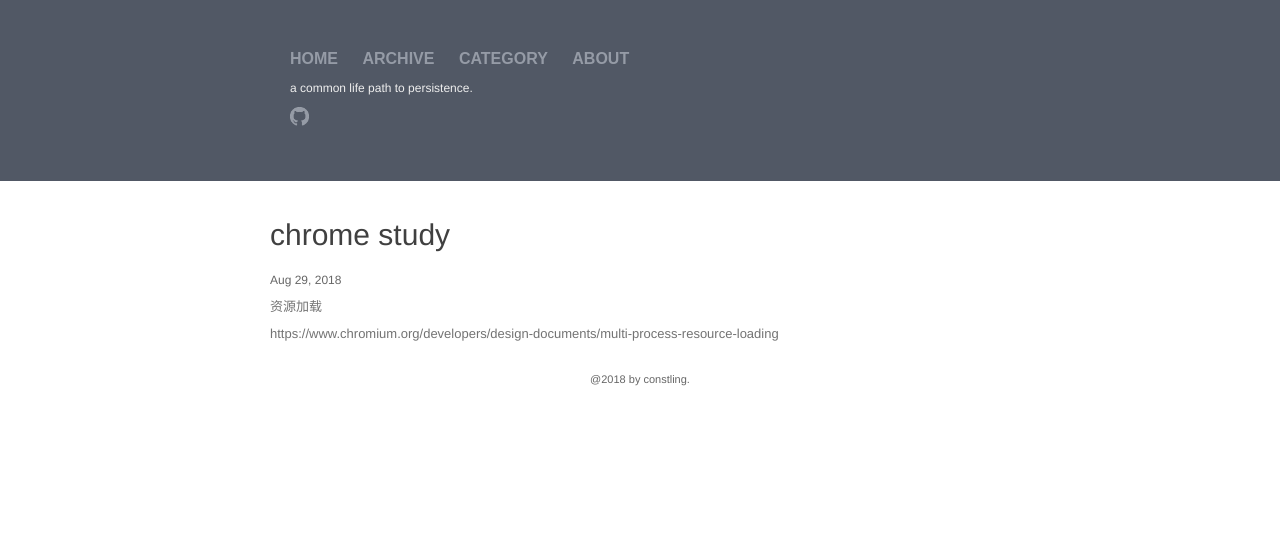
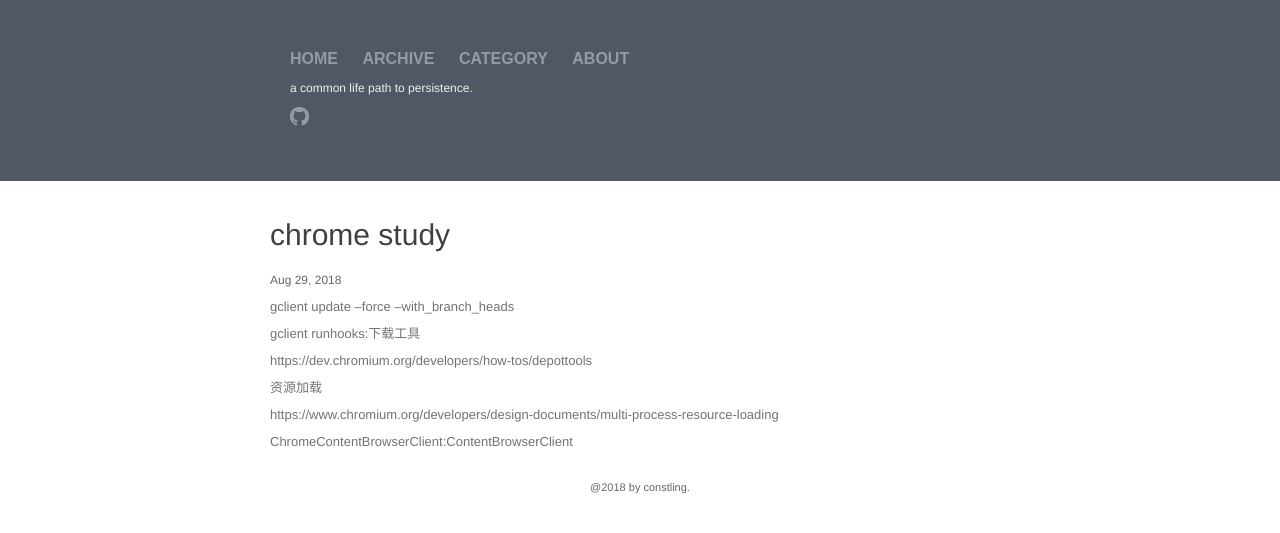
Before and after one commit to constling/constling.github.io, a Jekyll site: the page built from _posts/2018-08-29-chrome study.markdown, in a window 1280 px wide. Shown: the top 533 px of the page. Built offline with Jekyll 4.4.1, drawn with Linux system fonts in a browser that asks for light colours; comment, search, counter and statistics services are not loaded.

Commit message:
dfk “ k

```diff
--- a/_posts/2018-08-29-chrome study.markdown
+++ b/_posts/2018-08-29-chrome study.markdown
@@ -5,6 +5,14 @@ date:   2018-08-29 13:56:00
 categories: update
 ---
 
+gclient update --force --with_branch_heads
+
+gclient runhooks:下载工具
+
+https://dev.chromium.org/developers/how-tos/depottools
+
 资源加载
 
 https://www.chromium.org/developers/design-documents/multi-process-resource-loading
+
+ChromeContentBrowserClient:ContentBrowserClient
```
